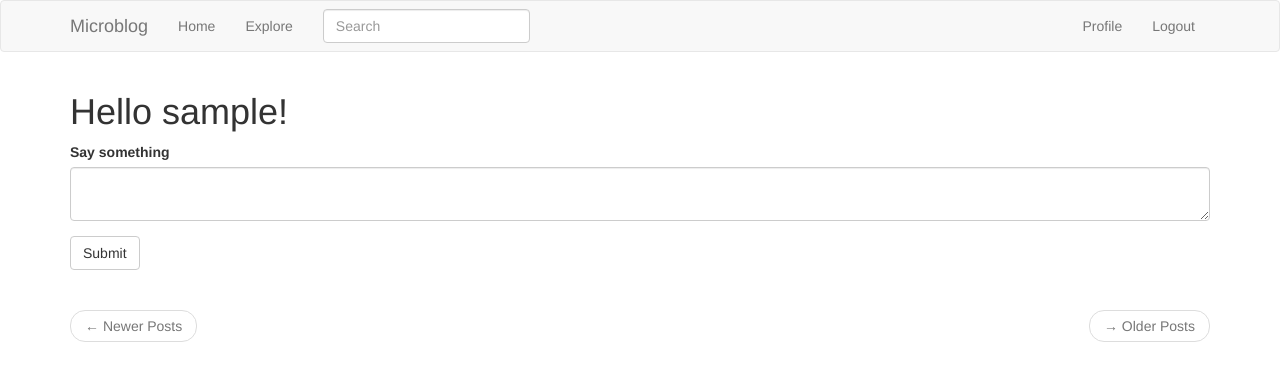
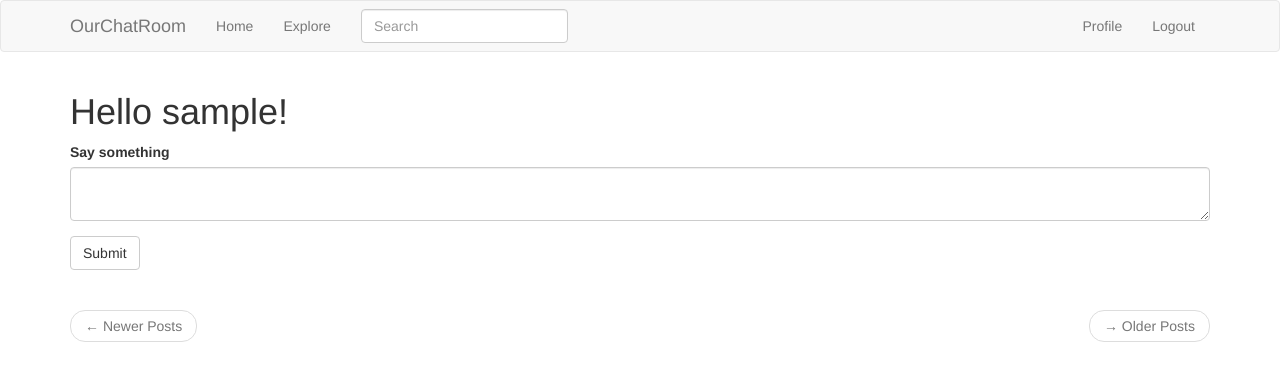
Before and after one commit to Willamette-OR/microblog, a Flask app: page / in a window 1280 px wide. Shown: the top 381 px of the page. Run offline with Flask 2, Linux system fonts and the light colour scheme; the visitor is signed in with stand-in values (Sample User, id 1); data comes from the database, SQL or seed files in the repository; data that the repository does not hold is empty; some libraries are stand-ins or nearby versions.

Commit message:
Change website names from Microblog to OurChatRoom

```diff
--- a/app/email.py
+++ b/app/email.py
@@ -18,7 +18,7 @@ def send_password_reset_email(user, recipients, sender):
 def send_mail(recipients, sender, html_body):
     """Send mail using flask mail object's send method"""
 
-    msg = Message(subject='Microblog: Reset Your Password',
+    msg = Message(subject='OurChatRoom: Reset Your Password',
                   recipients=recipients, sender=sender)
     msg.html = html_body
     Thread(target=send_async_send, args=(current_app._get_current_object(),
--- a/app/templates/base.html
+++ b/app/templates/base.html
@@ -2,9 +2,9 @@
 
 {% block title %}
     {% if title %}
-        {{ title }} - {{ _('Microblog') }}
+        {{ title }} - {{ _('OurChatRoom') }}
     {% else %}
-        {{ _('Welcome to Microblog') }}
+        {{ _('Welcome to OurChatRoom') }}
     {% endif %}
 {% endblock%}
 
@@ -22,7 +22,7 @@
                     <span class="icon-bar"></span>
                 </button>
                 <a class="navbar-brand" href="{{ url_for('main.index') }}">
-                    {{ _('Microblog') }}
+                    {{ _('OurChatRoom') }}
                 </a>
             </div>
             <div class="collapse navbar-collapse"
--- a/app/templates/emails/email_html.html
+++ b/app/templates/emails/email_html.html
@@ -11,4 +11,4 @@
 <p>{{ url_for('auth.password_reset', token=token, _external=True) }}</p>
 <p>If you have not requested a password reset simply igore this message.</p>
 <p>Your sincerely,</p>
-<p>The Microblog Team</p>
+<p>The OurChatRoom Team</p>
```
